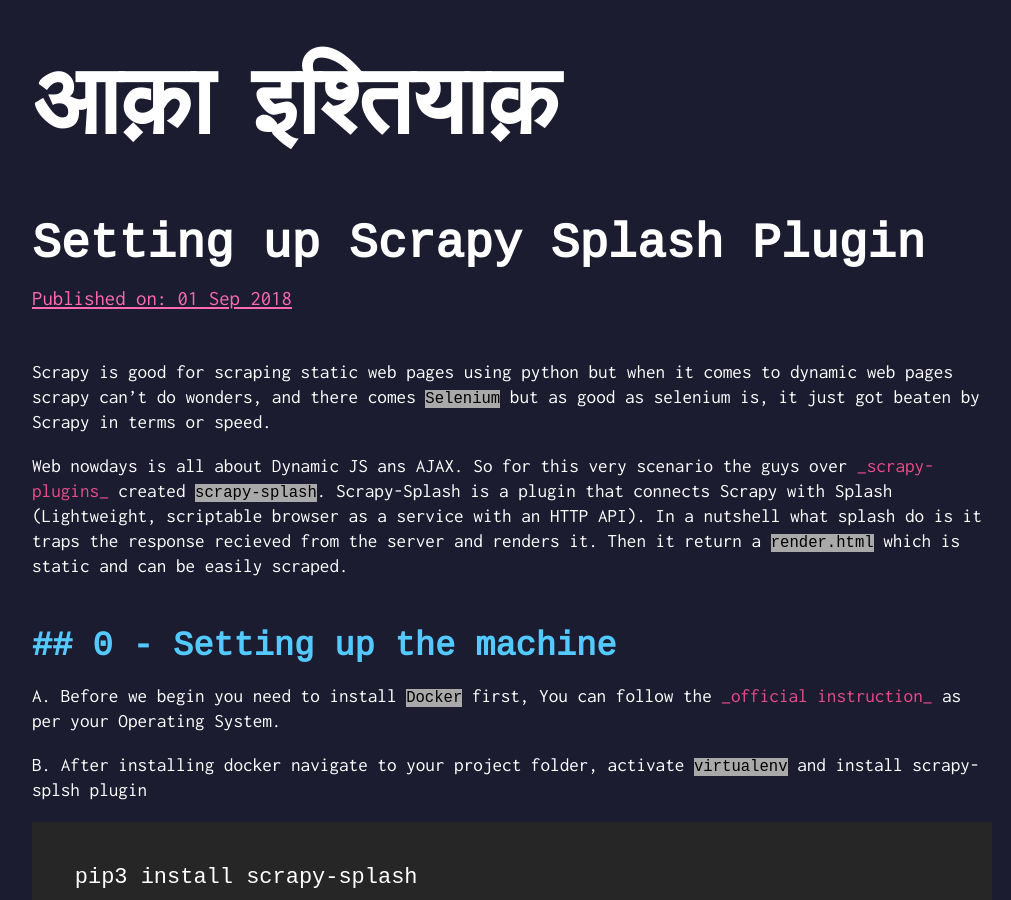
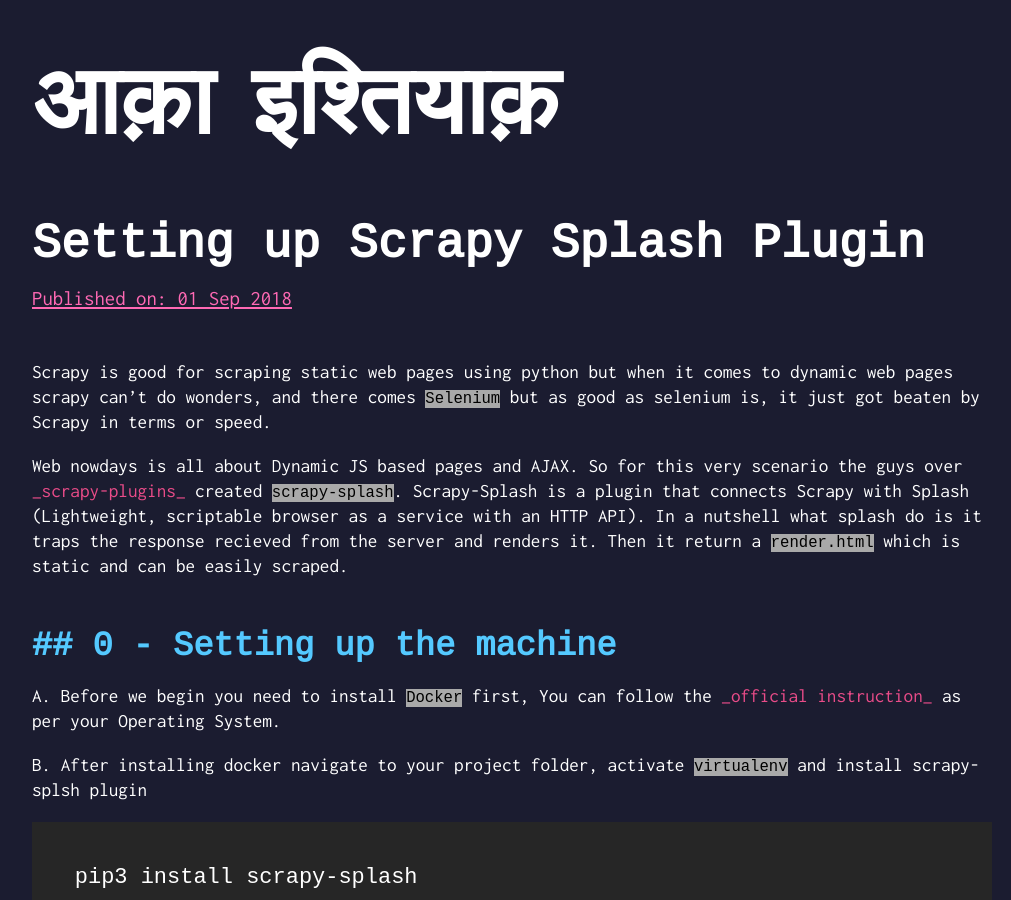
Before and after one commit to aaqaishtyaq/aaqaishtyaq.github.io, a Jekyll site: the page built from _posts/2018-09-01-scrapy-splash-setup.md, in a window 1280 px wide and 900 px high. Shown: the whole window, without its empty margins (16-1027 px from the left). Built offline with Jekyll 4.4.1, drawn with Linux system fonts in a browser that asks for light colours.

Commit message:
Update 2018-09-01-scrapy-splash-setup.md

````diff
--- a/_posts/2018-09-01-scrapy-splash-setup.md
+++ b/_posts/2018-09-01-scrapy-splash-setup.md
@@ -5,7 +5,7 @@
 
 Scrapy is good for scraping static web pages using python but when it comes to dynamic web pages scrapy can't do wonders, and there comes ```Selenium``` but as good as selenium is, it just got beaten by Scrapy in terms or speed.
 
-Web nowdays is all about Dynamic JS ans AJAX. So for this very scenario the guys over [scrapy-plugins][0] created ```scrapy-splash```.
+Web nowdays is all about Dynamic JS based pages and AJAX. So for this very scenario the guys over [scrapy-plugins][0] created ```scrapy-splash```.
 Scrapy-Splash is a plugin that connects Scrapy with Splash (Lightweight, scriptable browser as a service with an HTTP API).
 In a nutshell what splash do is it traps the response recieved from the server and renders it. Then it return a ```render.html``` which is static and can be easily scraped.
 
````
